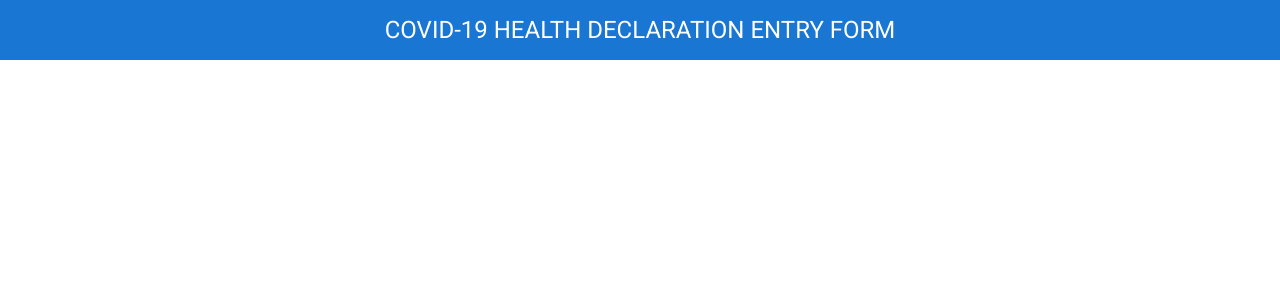
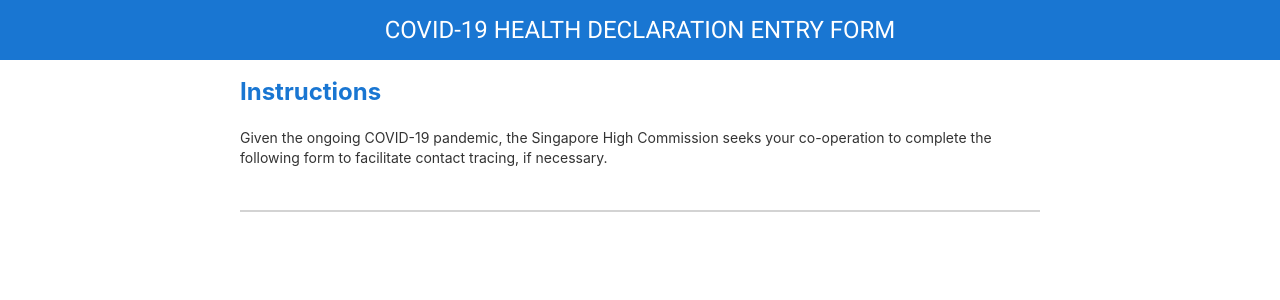
Before and after one commit to siyuantan/covid-form, an Angular app in the folder Frontend/: page / in a window 1280 px wide. Shown: the top 300 px of the page. Built offline with nearby package versions, Linux system fonts and the light colour scheme.

Commit message:
Created the skeleton of the main form page with styling

```diff
--- a/Frontend/src/app/app-routing.module.ts
+++ b/Frontend/src/app/app-routing.module.ts
@@ -1,7 +1,10 @@
 import { NgModule } from '@angular/core';
 import { RouterModule, Routes } from '@angular/router';
+import { FormPageComponent } from './form/form-page/form-page.component';
 
-const routes: Routes = [];
+const routes: Routes = [
+  { path: '', component: FormPageComponent }
+];
 
 @NgModule({
   imports: [RouterModule.forRoot(routes)],
--- a/Frontend/src/app/app.component.css
+++ b/Frontend/src/app/app.component.css
@@ -14,10 +14,6 @@
 h5,
 h6 {
   margin: 8px 0;
-}
-
-p {
-  margin: 0;
 }
 
 .spacer {
@@ -134,6 +130,15 @@
   color: #125699;
 }
 
+.content {
+  display: flex;
+  margin: 82px auto 32px;
+  padding: 0 16px;
+  max-width: 800px;
+  flex-direction: column;
+  align-items: center;
+}
+
 /* Responsive Styles */
 /* @media screen and (max-width: 767px) {
   .card-container > *:not(.circle-link) ,
--- a/Frontend/src/app/app.component.html
+++ b/Frontend/src/app/app.component.html
@@ -39,5 +39,6 @@
 
   </div>
 </div> -->
-
-<router-outlet></router-outlet>
+<div class="content" role="main">
+  <router-outlet></router-outlet>
+</div>
--- a/Frontend/src/app/form/form-page/form-page.component.css
+++ b/Frontend/src/app/form/form-page/form-page.component.css
@@ -0,0 +1,22 @@
+.form-header {
+  margin: 0 auto 30px;
+}
+
+.form-title {
+  margin-bottom: 4px;
+  font-weight: 700;
+  font-size: 24px;
+  color: #1976d2;
+}
+
+.form-subtitle {
+  margin-top: 26px;
+}
+
+.separator-line {
+  display: inline-block;
+  text-align: left;
+  padding-bottom: 30px;
+  border-bottom: 2px solid hsla(0,0%,72.2%,.61);
+  width: 100%;
+}
--- a/Frontend/src/app/form/form-page/form-page.component.html
+++ b/Frontend/src/app/form/form-page/form-page.component.html
@@ -1 +1,5 @@
-<p>form-page works!</p>
+<div id="form-header">
+  <div class="form-title">Instructions</div>
+  <p class="form-subtitle">Given the ongoing COVID-19 pandemic, the Singapore High Commission seeks your co-operation to complete the following form to facilitate contact tracing, if necessary.</p>
+  <div class="separator-line"></div>
+</div>
```
Also changed, not shown: Frontend/src/app/app.module.ts (+14 -1 lines).
